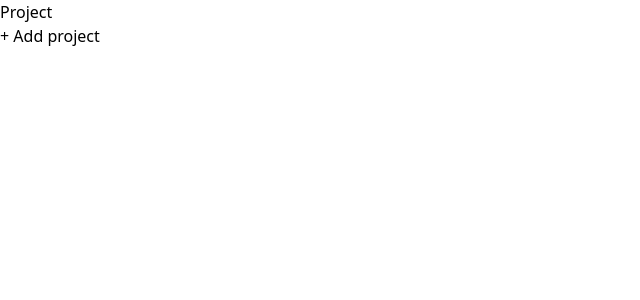
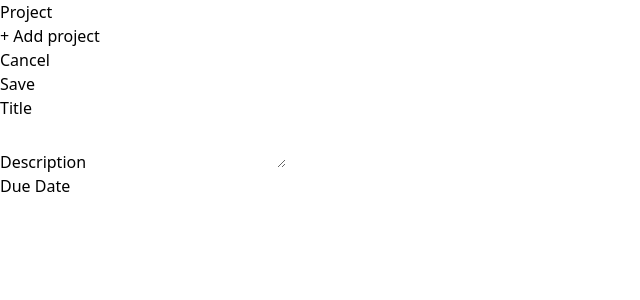
Before and after one commit to rabeahmed2002/project-maganement-app, a React (Vite) app: page / in a window 1280 px wide. Shown: the top 300 px of the page, without its empty margins (0-640 px from the left). Built offline with nearby package versions, Linux system fonts and the light colour scheme.

Commit message:
newProject component rendering

```diff
--- a/src/App.jsx
+++ b/src/App.jsx
@@ -1,9 +1,11 @@
+import NewProject from "./components/NewProject";
 import ProjectSidebar from "./components/ProjectSidebar";
 
 function App() {
   return (
-    <main className="h-screen my-8">
+    <main className="h-screen my-8 flex gap-8">
       <ProjectSidebar/>
+      <NewProject/>
     </main>
   );
 }
--- /dev/null
+++ b/src/components/Input.jsx
@@ -0,0 +1,15 @@
+import React from 'react'
+
+const Input = ({label, textarea, ...props}) => {
+  return (
+    <p>
+      <label>{label}</label>
+      {textarea ?
+        <textarea {...props}/>
+        :
+        <input {...props}/>}
+    </p>
+  )
+}
+
+export default Input
--- /dev/null
+++ b/src/components/NewProject.jsx
@@ -0,0 +1,27 @@
+import React from 'react'
+import Input from './Input.jsx'
+
+const NewProject = () => {
+  return (
+    <div>
+      <menu>
+        <li><button>Cancel</button></li>
+        <li><button>Save</button></li>
+      </menu>
+      <div>
+        <Input
+            label="Title"
+        />
+        <Input
+            label="Description"
+            textarea
+        />
+        <Input
+            label="Due Date"
+        />
+      </div>
+    </div>
+  )
+}
+
+export default NewProject
```
